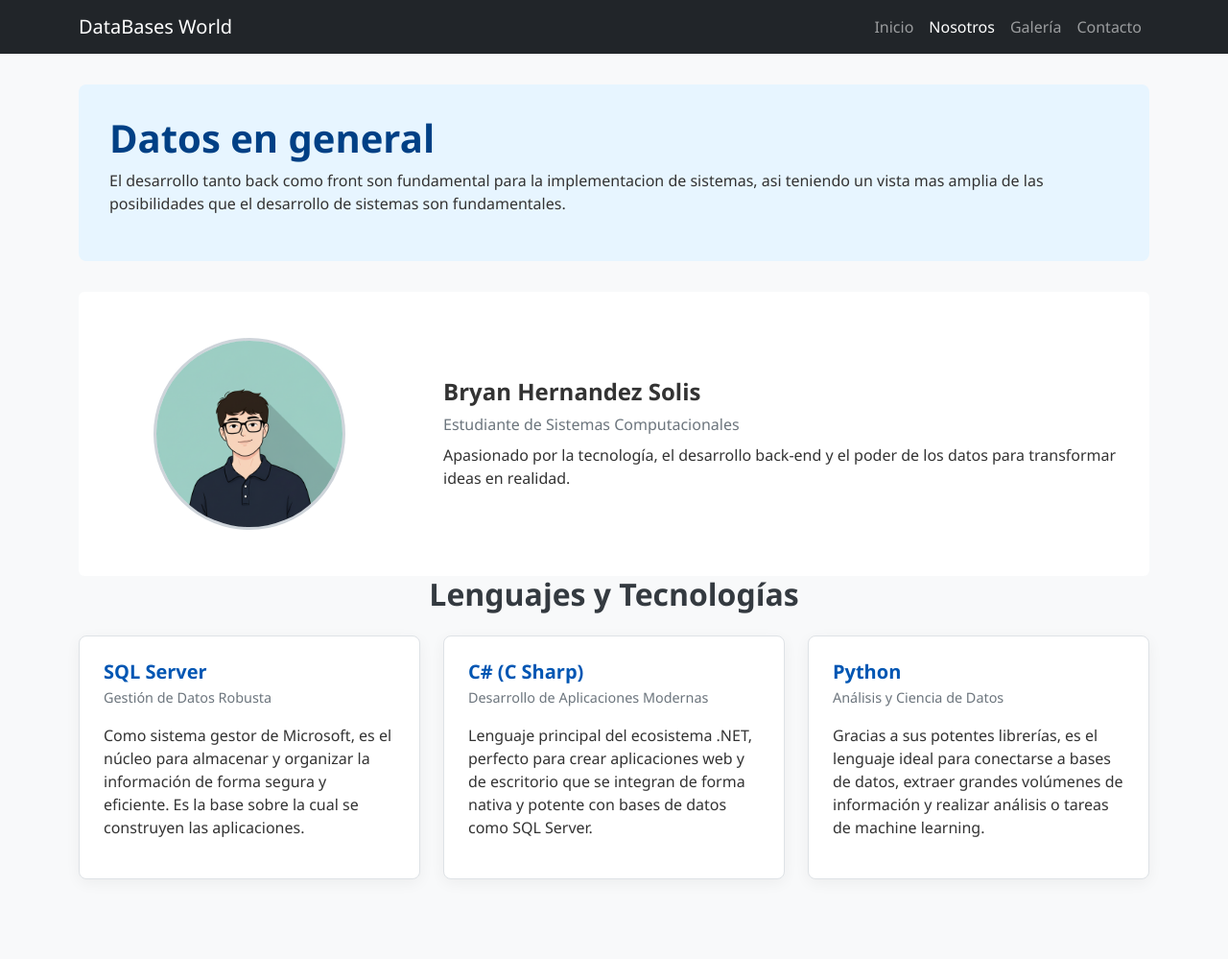
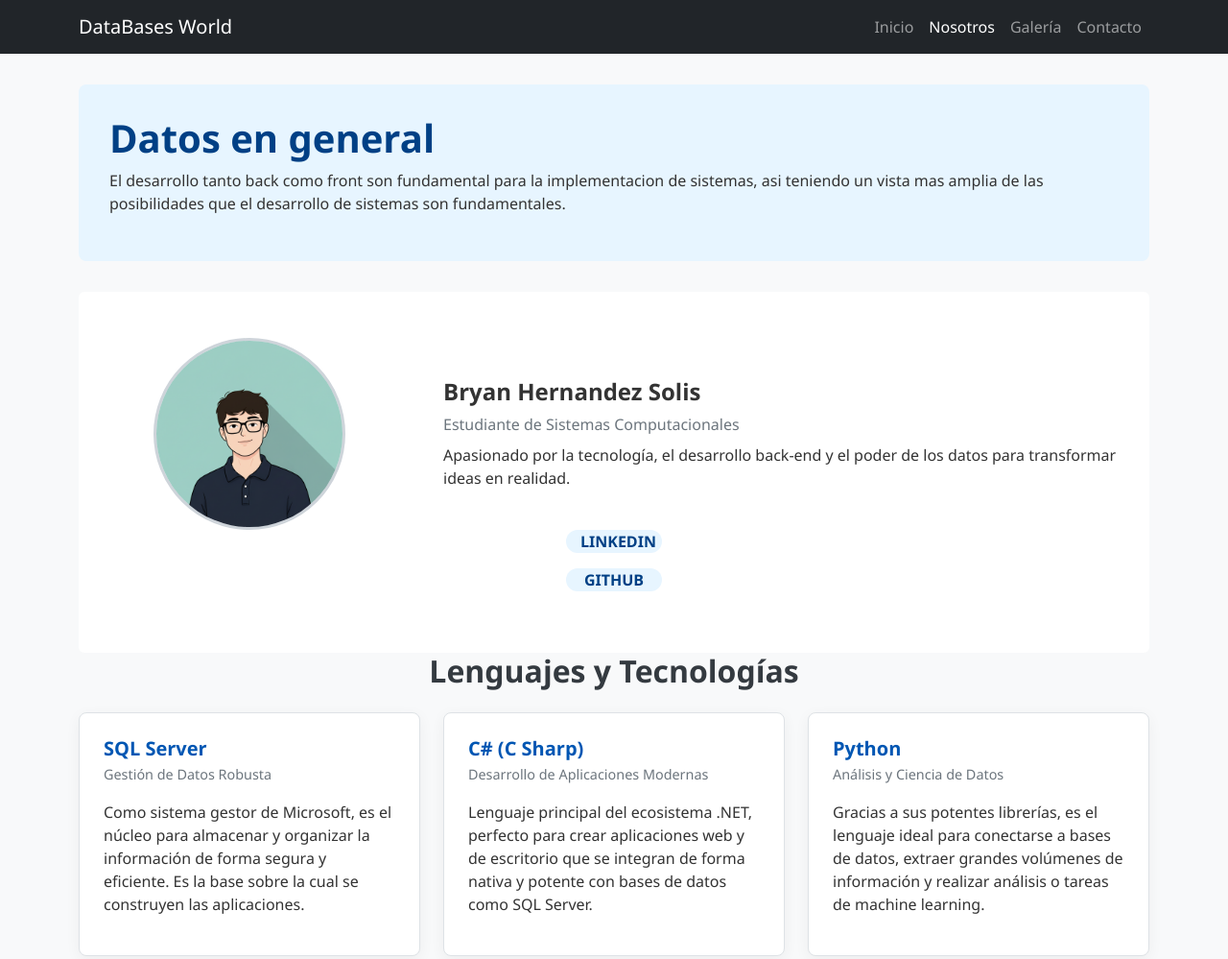
Before and after one commit to PrimePointt/Practica-9, a plain HTML site: page nosotros.html in a window 1280 px wide. Shown: the top 999 px of the page at 96% size. Drawn offline with Linux system fonts and the light colour scheme.

Commit message:
correccion-contacto

```diff
--- a/css/style.css
+++ b/css/style.css
@@ -25,7 +25,31 @@ h1, h2, h3, h4, h5, h6 {
 }
 
 
+.container-github , .container-linkedin {
+    max-width: 100px;
+    margin: 0 auto;
+    padding: 0 15px;
+    border-radius: 12px;
+    background-color: #e7f5ff ;
+    margin-bottom: 1rem;
+    text-align: center;
+    text-decoration: none;
 
+    text-transform: uppercase;
+
+}
+.container-github:hover,.container-linkedin:hover {
+    background-color: #d0ebff ;
+    text-decoration: none;
+    color: #000000;
+}
+.container-github a,.container-linkedin a {
+    padding-top: 5px;
+    margin-top: 20px;
+    color: #004085;
+    font-weight: bold;
+    text-decoration: none;
+}
 
 .titulo-seccion {
     margin-bottom: 1.5rem;
--- a/nosotros.html
+++ b/nosotros.html
@@ -61,6 +61,18 @@
                         <p class="text-muted mb-2">Estudiante de Sistemas Computacionales</p>
                         <p class="mb-0">Apasionado por la tecnología, el desarrollo back-end y el poder de los datos para transformar ideas en realidad.</p>
                     </div>
+                    <div class="container-redes">
+
+
+                        <div class="container-linkedin">
+
+                            <p><a href="https://www.linkedin.com/in/bryan-hernandez-solis-994716304/">Linkedin</a></p>
+                        </div>
+                        <div class="container-github">
+
+                            <p><a href="https://github.com/PrimePointt">Github</a></p>
+                        </div>
+                    </div>
                 </div>
             </section>
 
@@ -103,6 +115,7 @@
                 </div>
                 <div class="col-md-6 text-center text-md-end">
                     <h5>CONTACTO</h5>
+                    <p>&copy;Bryan Solis</p>
                     <p>bryan.hernandez29@unach.mx</p>
                 </div>
             </div>
```
Also changed, not shown: galeria.html (+1 -0 lines), index.html (+3 -5 lines), img/github.png (added).
